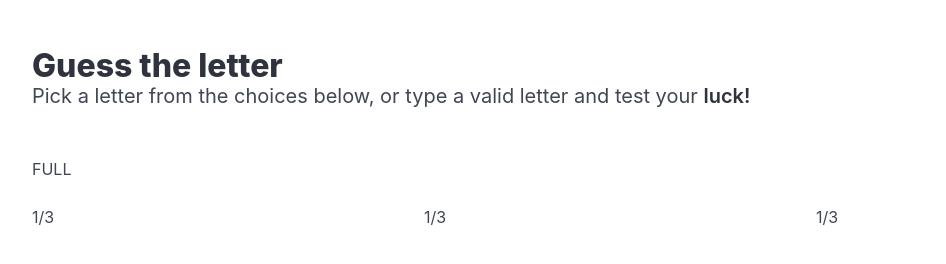
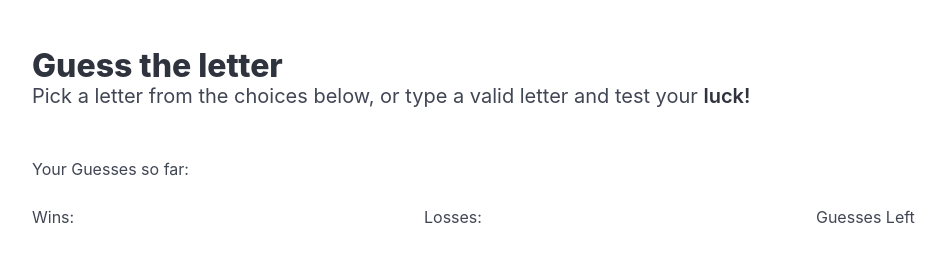
Before and after one commit to Dujota/ltr-guesser-ex, a plain HTML site: page index.html in a window 1280 px wide. Shown: the whole page, without its empty margins (32-978 px from the left). Drawn offline with nearby package versions, Linux system fonts and the light colour scheme.

Commit message:
setup the score tracker

```diff
--- a/index.html
+++ b/index.html
@@ -25,15 +25,15 @@
       </div>
       <!-- User Guesses -->
       <div class="columns">
-        <div class="column is-full">FULL</div>
+        <div class="column is-full">Your Guesses so far: <span id="user-guesses"></span></div>
       </div>
 
+      <!-- Score Tracker -->
       <div class="columns">
-        <div class="column is-one-third">1/3</div>
-        <div class="column is-one-third">1/3</div>
-        <div class="column is-one-third">1/3</div>
+        <div class="column is-one-third">Wins: <span id="wins"></span></div>
+        <div class="column is-one-third">Losses: <span id="losses"></span></div>
+        <div class="column is-one-third">Guesses Left <span id="guesses-left"></span></div>
       </div>
-
     </div>
   </section>
   </body>
```
